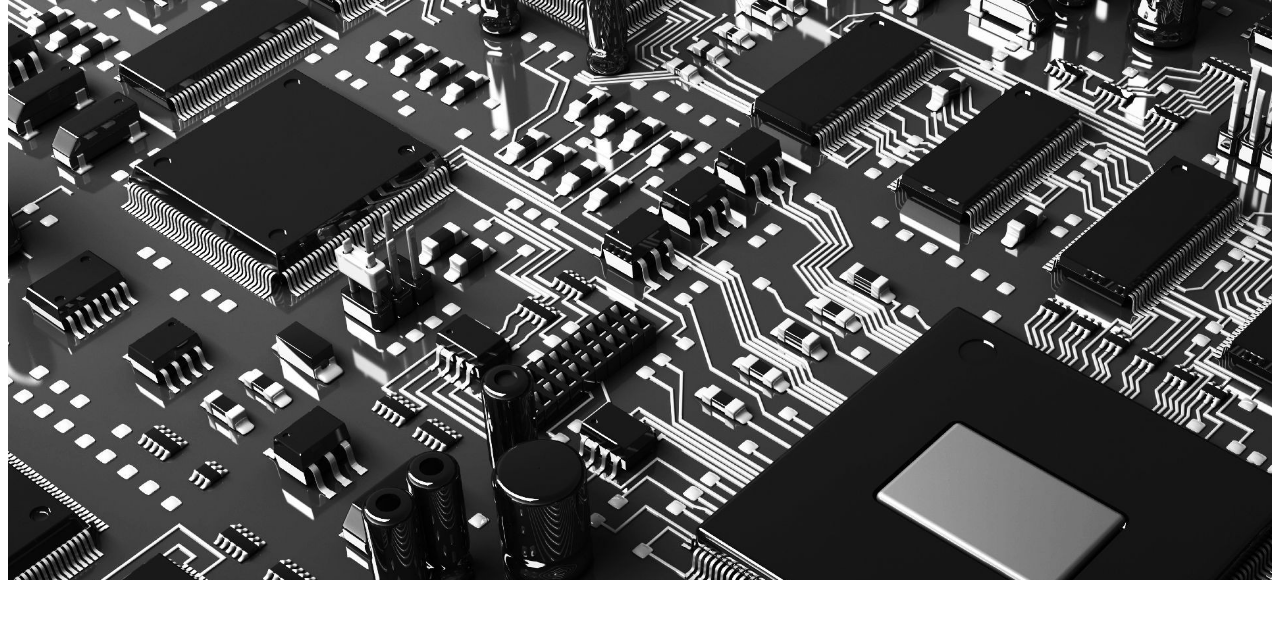
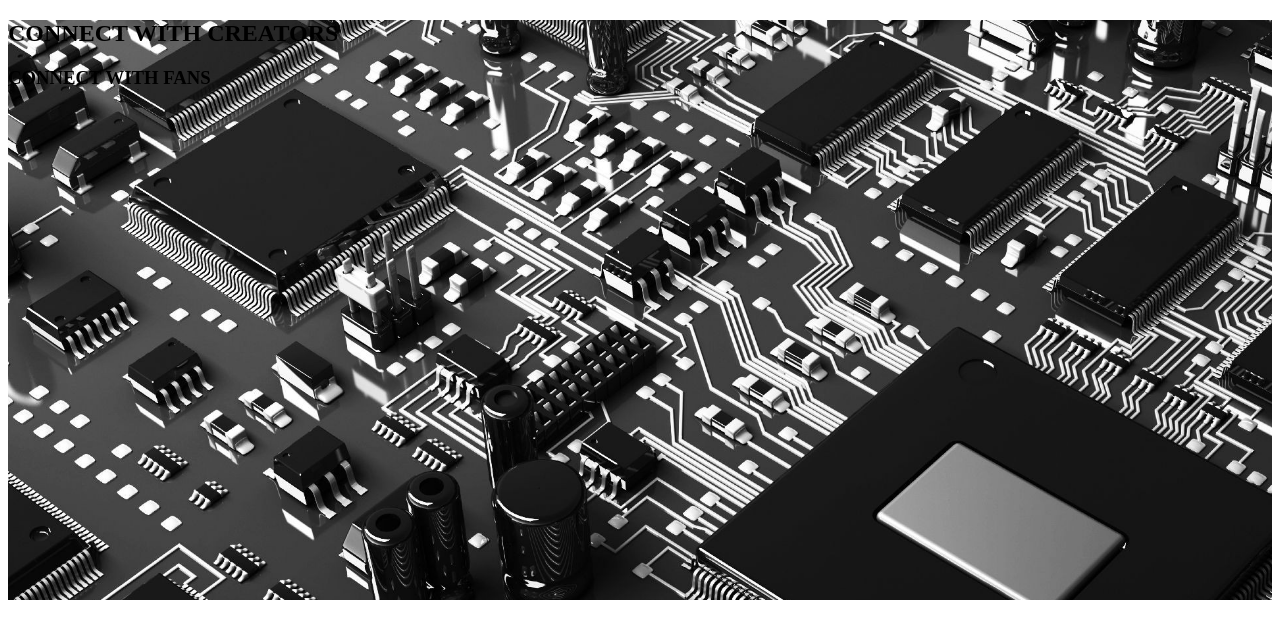
Before and after one commit to kchou0907/youtubeconnectco, a PHP site: page /home.php in a window 1280 px wide. Shown: the part 108-747 px from the top of the page. Run offline with PHP 8.4, Linux system fonts and the light colour scheme.

Commit message:
Update home.php

```diff
--- a/home.php
+++ b/home.php
@@ -16,6 +16,10 @@
 		</nav>
 	</div>
 	<div id="backgroundpic">
+		<!--<img src="background.jpg"/>-->
+
+		      <h2>CONNECT WITH CREATORS</h2>
+			  <h3>CONNECT WITH FANS</h3>
 	</div>
 </body>
 </html>
```
